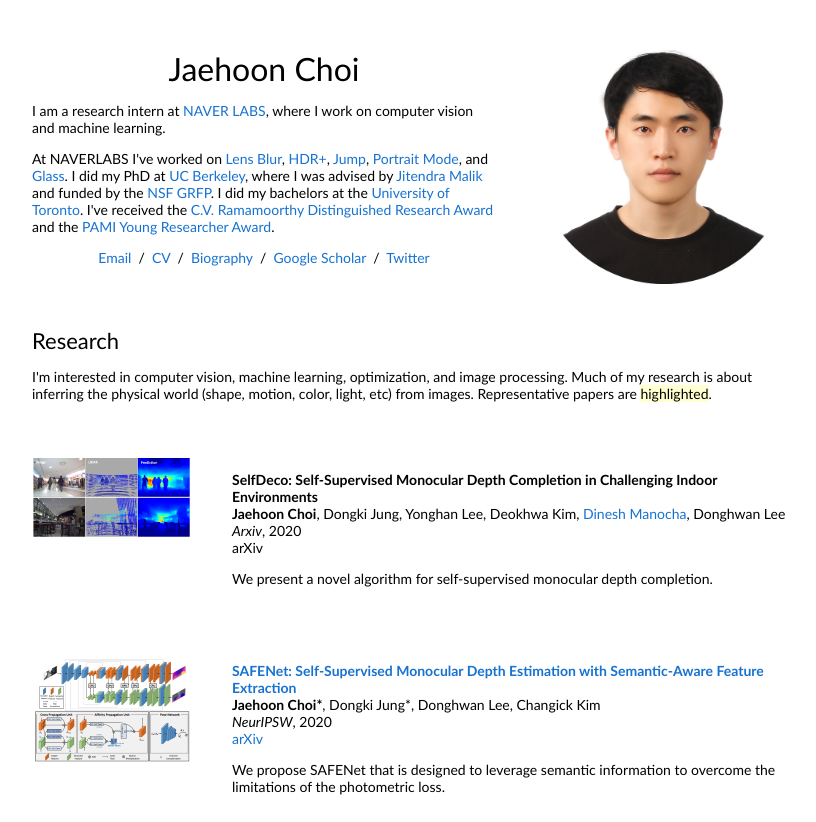
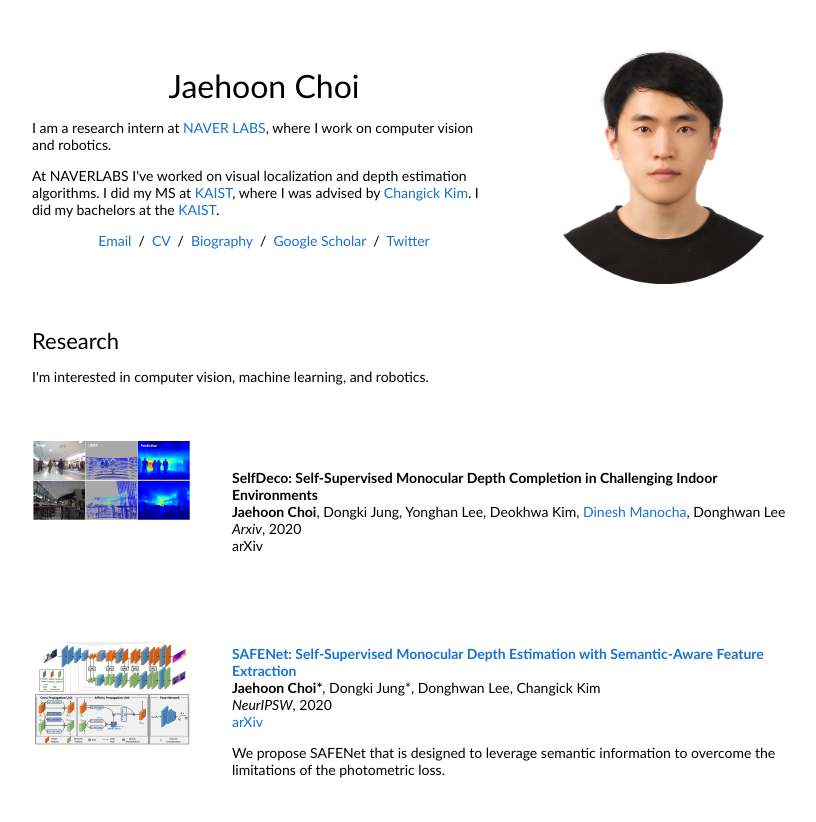
Before and after one commit to JH-Choi/jh-choi.github.io, a plain HTML site: page index.html in a window 1280 px wide. Shown: the top 822 px of the page, without its empty margins (228-1044 px from the left). Drawn offline with Linux system fonts and the light colour scheme.

Commit message:
modified

```diff
--- a/index.html
+++ b/index.html
@@ -20,11 +20,10 @@
               <p style="text-align:center">
                 <name>Jaehoon Choi</name>
               </p>
-              <p>I am a research intern at <a href="https://www.naverlabs.com/en/">NAVER LABS</a>, where I work on computer vision and machine learning.
+              <p>I am a research intern at <a href="https://www.naverlabs.com/en/">NAVER LABS</a>, where I work on computer vision and robotics.
               </p>
               <p>
-                At NAVERLABS I've worked on <a href="https://ai.googleblog.com/2014/04/lens-blur-in-new-google-camera-app.html">Lens Blur</a>, <a href="https://ai.googleblog.com/2014/10/hdr-low-light-and-high-dynamic-range.html">HDR+</a>, <a href="https://www.google.com/get/cardboard/jump/">Jump</a>, <a href="https://ai.googleblog.com/2017/10/portrait-mode-on-pixel-2-and-pixel-2-xl.html">Portrait Mode</a>, and <a href="https://www.youtube.com/watch?v=JSnB06um5r4">Glass</a>. I did my PhD at <a href="http://www.eecs.berkeley.edu/">UC Berkeley</a>, where I was advised by <a href="http://www.cs.berkeley.edu/~malik/">Jitendra Malik</a> and funded by the <a href="http://www.nsfgrfp.org/">NSF GRFP</a>. I did my bachelors at the <a href="http://cs.toronto.edu">University of Toronto</a>.
-                I've received the <a href="https://www2.eecs.berkeley.edu/Students/Awards/15/">C.V. Ramamoorthy Distinguished Research Award</a> and the <a href="https://www.thecvf.com/?page_id=413#YRA">PAMI Young Researcher Award</a>.
+                At NAVERLABS I've worked on visual localization and depth estimation algorithms. I did my MS at <a href="https://ee.kaist.ac.kr/">KAIST</a>, where I was advised by <a href="https://cilabs.kaist.ac.kr/members/professor">Changick Kim</a>. I did my bachelors at the <a href="https://ee.kaist.ac.kr/">KAIST</a>.
               </p>
               <p style="text-align:center">
                 <a href="mailto:jaehoonc44@gmail.com">Email</a> &nbsp/&nbsp
@@ -44,9 +43,8 @@
             <td style="padding:20px;width:100%;vertical-align:middle">
               <heading>Research</heading>
               <p>
-                I'm interested in computer vision, machine learning, optimization, and image processing.
-                Much of my research is about inferring the physical world (shape, motion, color, light, etc) from images.
-                Representative papers are <span class="highlight">highlighted</span>.
+                I'm interested in computer vision, machine learning, and robotics.
+<!--                Representative papers are <span class="highlight">highlighted</span>.-->
               </p>
             </td>
           </tr>
@@ -86,9 +84,9 @@
               arXiv
 <!--              <a href="https://arxiv.org/abs/2010.08888">arXiv</a>-->
               <p></p>
-              <p>
-                We present a novel algorithm for self-supervised monocular depth completion.
-              </p>
+<!--              <p>-->
+<!--                We present a novel algorithm for self-supervised monocular depth completion.-->
+<!--              </p>-->
             </td>
           </tr>
 
@@ -257,9 +255,9 @@
               <a href="https://arxiv.org/abs/1908.00262">arXiv</a>
               <br>
               <p></p>
-              <p>
-              A simple and fast Bayesian algorithm that can be written in ~10 lines of code outperforms or matches giant CNNs on image binarization, and unifies three classic thresholding algorithms.
-              </p>
+<!--              <p>-->
+<!--              A simple and fast Bayesian algorithm that can be written in ~10 lines of code outperforms or matches giant CNNs on image binarization, and unifies three classic thresholding algorithms.-->
+<!--              </p>-->
             </td>
           </tr>
 
```
